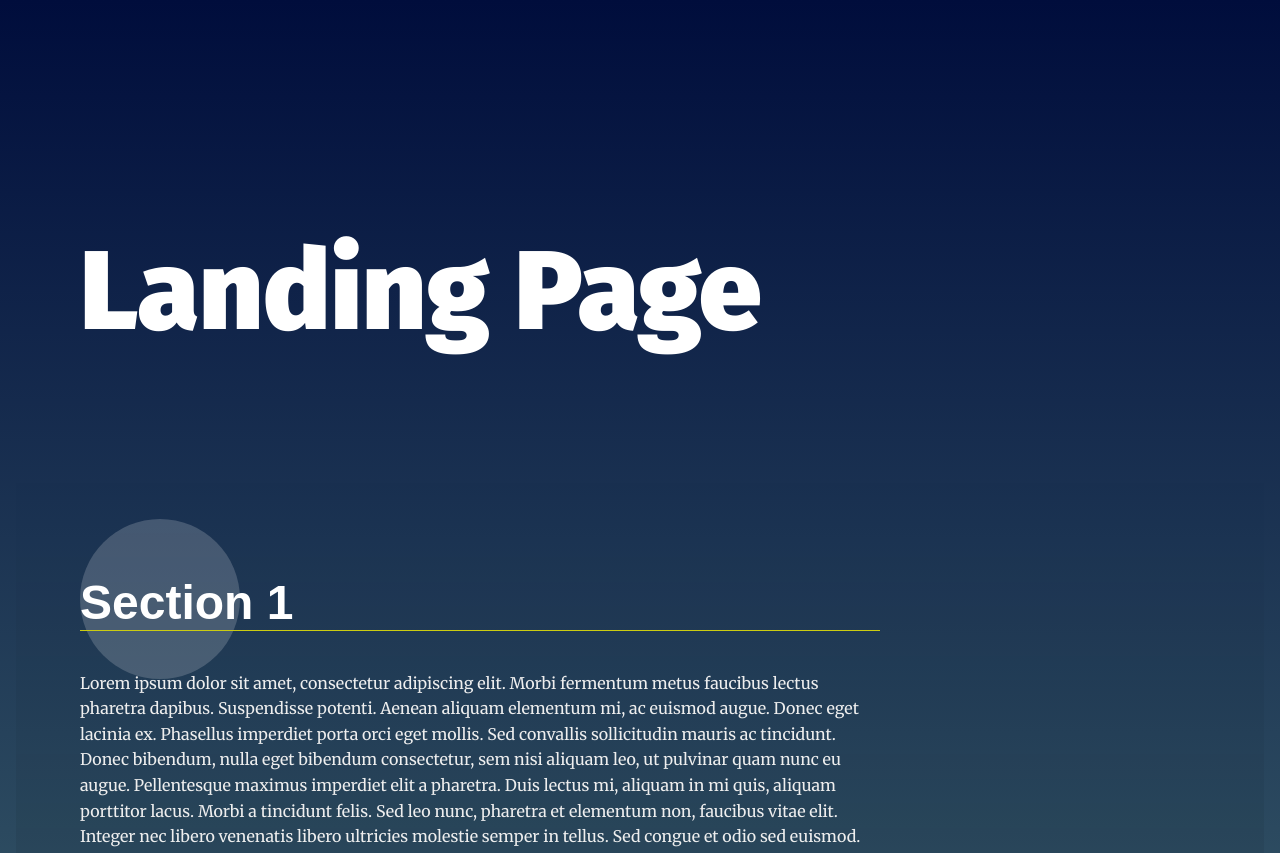
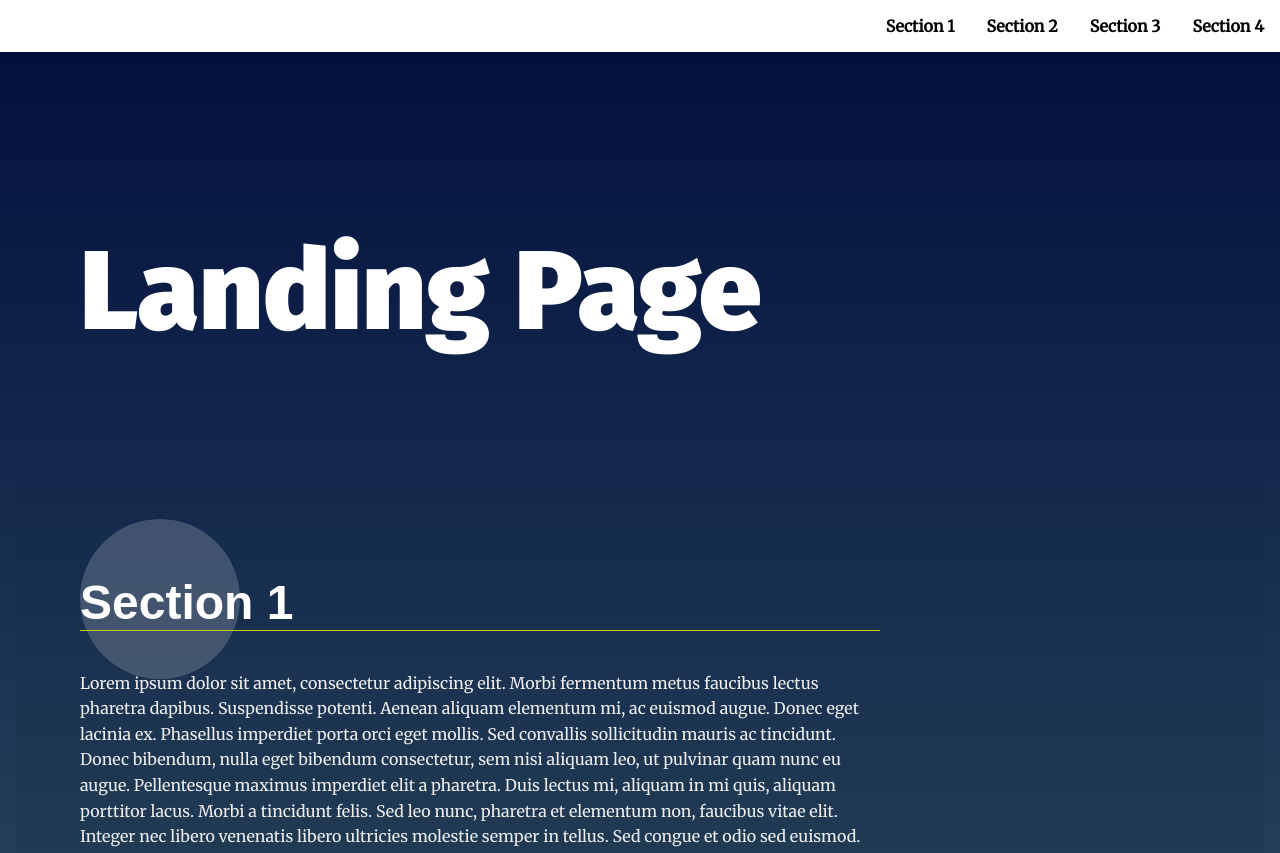
Before and after one commit to NourhanSalah97/landingPageProject, a plain HTML site: page index.html in a window 1280 px wide. Shown: the top 853 px of the page. Drawn offline with Linux system fonts and the light colour scheme.

Commit message:
creating navbar

```diff
--- a/index.html
+++ b/index.html
@@ -50,6 +50,14 @@
         <p>Aliquam a convallis justo. Vivamus venenatis, erat eget pulvinar gravida, ipsum lacus aliquet velit, vel luctus diam ipsum a diam. Cras eu tincidunt arcu, vitae rhoncus purus. Vestibulum fermentum consectetur porttitor. Suspendisse imperdiet porttitor tortor, eget elementum tortor mollis non.</p>
       </div>
     </section>
+    <section id="section4" data-nav="Section 4">
+      <div class="landing__container">
+        <h2>Section 4</h2>
+        <p>Lorem ipsum dolor sit amet, consectetur adipiscing elit. Morbi fermentum metus faucibus lectus pharetra dapibus. Suspendisse potenti. Aenean aliquam elementum mi, ac euismod augue. Donec eget lacinia ex. Phasellus imperdiet porta orci eget mollis. Sed convallis sollicitudin mauris ac tincidunt. Donec bibendum, nulla eget bibendum consectetur, sem nisi aliquam leo, ut pulvinar quam nunc eu augue. Pellentesque maximus imperdiet elit a pharetra. Duis lectus mi, aliquam in mi quis, aliquam porttitor lacus. Morbi a tincidunt felis. Sed leo nunc, pharetra et elementum non, faucibus vitae elit. Integer nec libero venenatis libero ultricies molestie semper in tellus. Sed congue et odio sed euismod.</p>
+
+        <p>Aliquam a convallis justo. Vivamus venenatis, erat eget pulvinar gravida, ipsum lacus aliquet velit, vel luctus diam ipsum a diam. Cras eu tincidunt arcu, vitae rhoncus purus. Vestibulum fermentum consectetur porttitor. Suspendisse imperdiet porttitor tortor, eget elementum tortor mollis non.</p>
+      </div>
+    </section>
   </main>
   <footer class="page__footer">
     <p>&copy Udacity</p>
--- a/js/app.js
+++ b/js/app.js
@@ -15,8 +15,10 @@
 
 /**
  * Define Global Variables
- *
 */
+const navItems = Array.from(document.querySelectorAll('section'));
+const navBar = document.getElementById('navbar__list');
+
 
 
 /**
@@ -24,7 +26,15 @@
  * Start Helper Functions
  *
 */
-
+function createListItem(){
+    for (item of navItems) {
+        itemName = item.getAttribute('data-nav');
+        itemLink = item.getAttribute('id');
+        listItem = document.createElement('li');
+        listItem.innerHTML = `<a class="menu__link" href='#${itemLink}'>${itemName}</a>`;
+        navBar.appendChild(listItem);
+    }
+}
 
 
 /**
@@ -34,7 +44,7 @@
 */
 
 // build the nav
-
+createListItem();
 
 // Add class 'active' to section when near top of viewport
 
```
